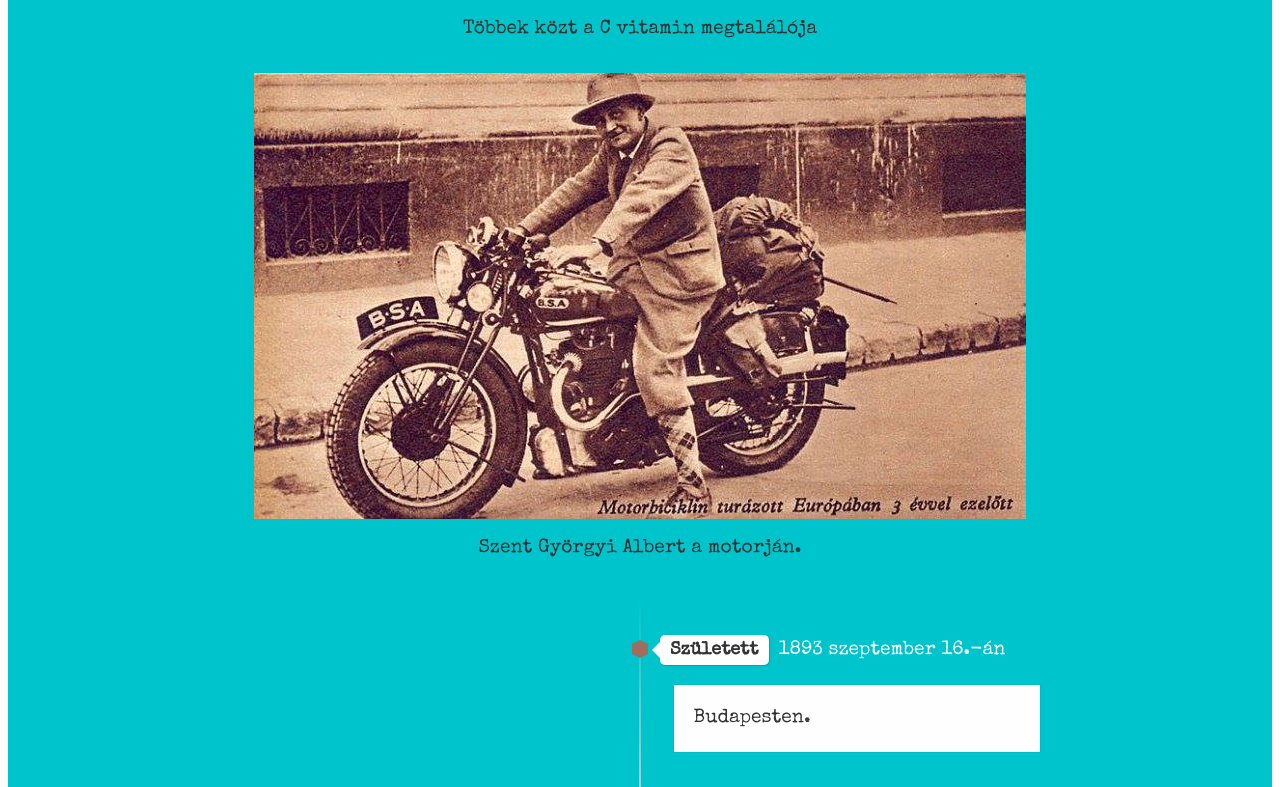
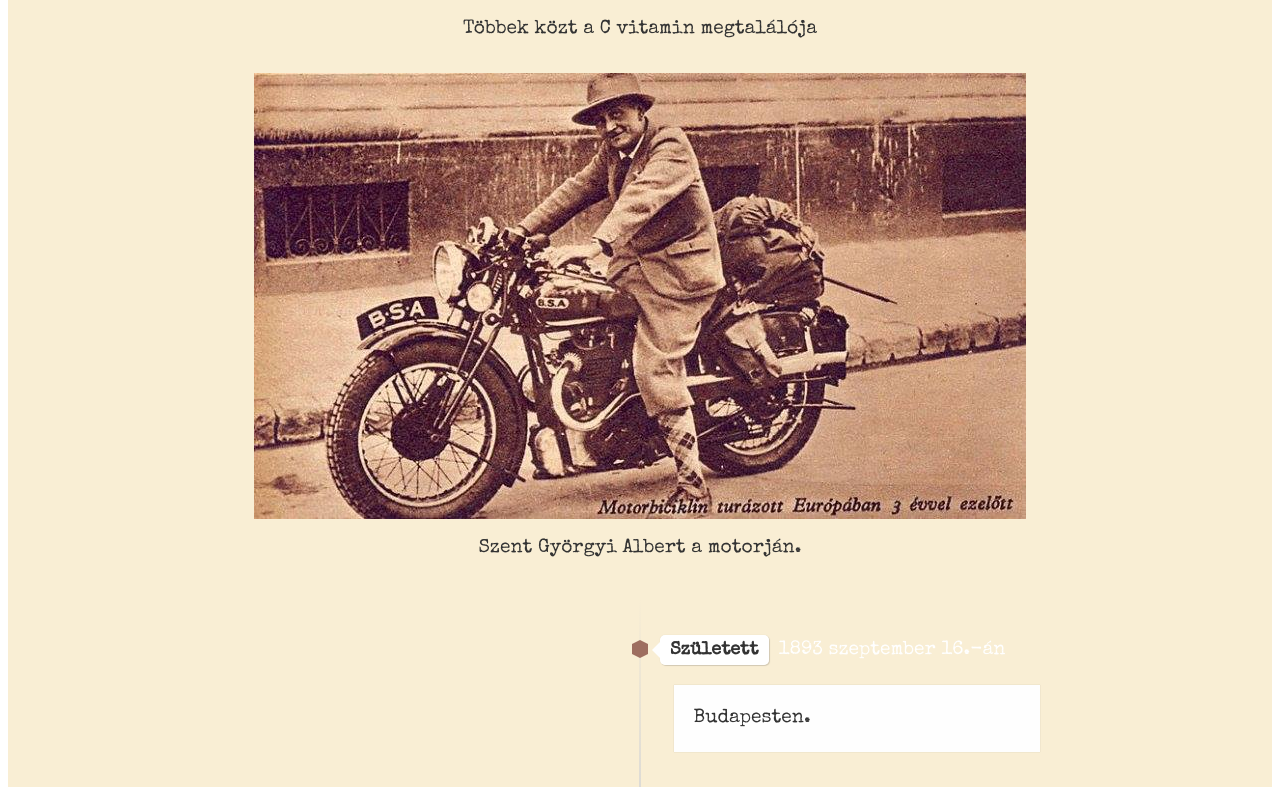
Before and after one commit to gorcsvra/programoznitanul, a plain HTML site: page index.html in a window 1280 px wide. Shown: the part 182-969 px from the top of the page. Drawn offline with nearby package versions, Linux system fonts and the light colour scheme.

Commit message:
háttérszín megváltoztatása

```diff
--- a/style.css
+++ b/style.css
@@ -41,7 +41,7 @@ html {
     margin: 30px 8px;
     padding: 15px;
     border-radius: 5px;
-    background: #00c4cc;
+    background: #f4e1b18c;
   }
 
   @media (max-width: 460px) {
@@ -95,8 +95,8 @@ html {
 
   /*body{
     font-family:'Special Elite', cursive;;
-    color: #333;*/
-  }
+    color: #333;
+  }*/
 
   header h1{
     text-align: center;
```
